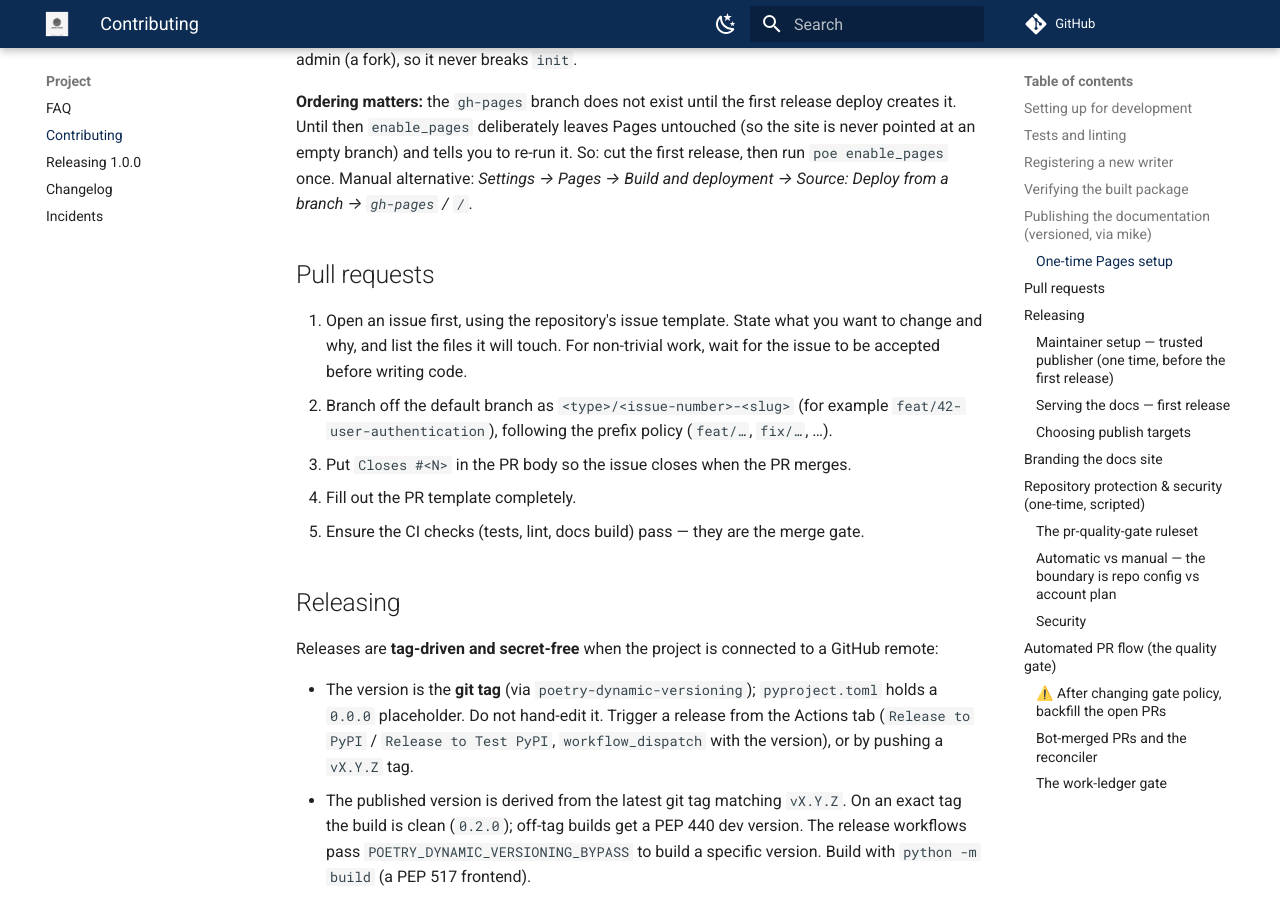
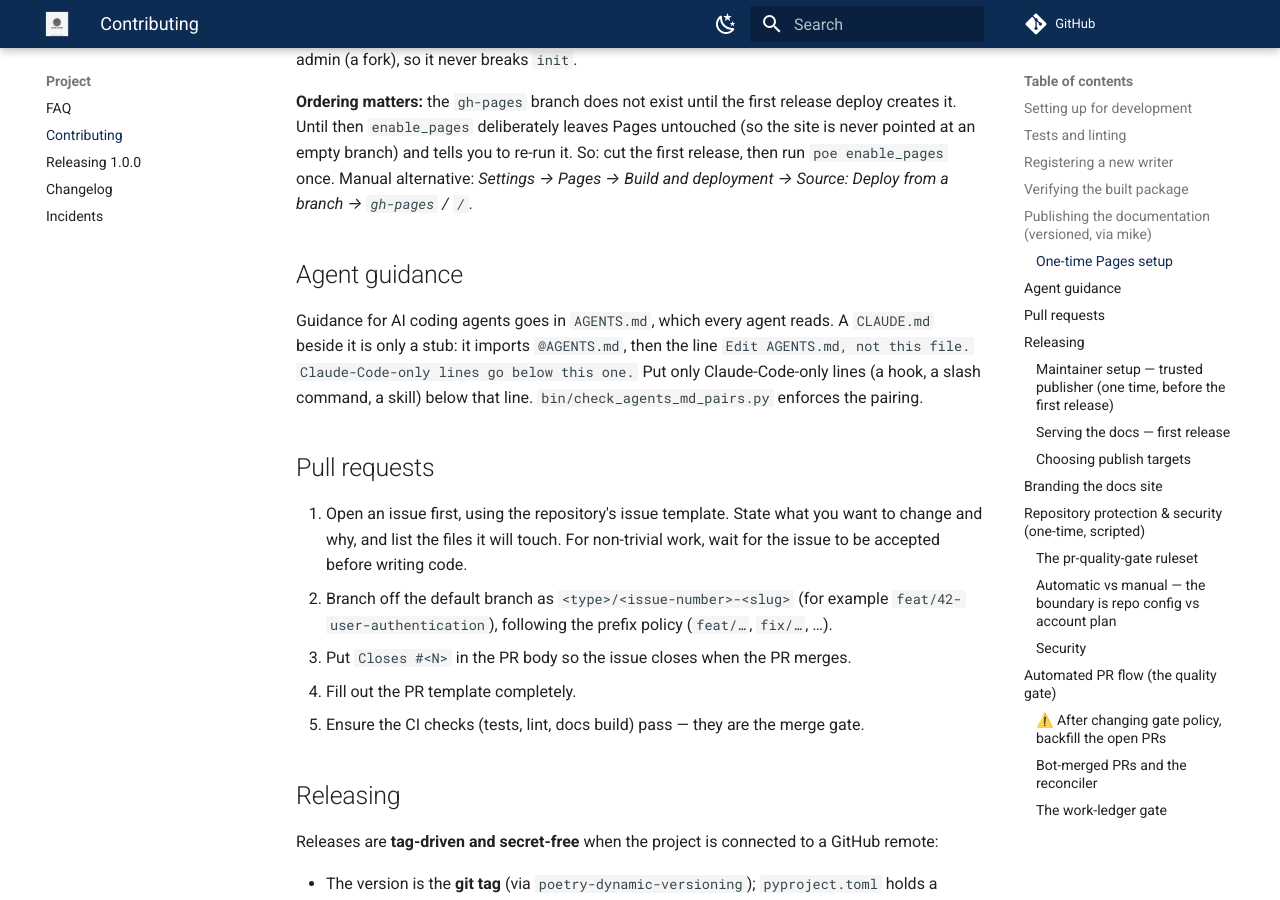
Before and after one commit to guilhermegor/layouts-cvm, an MkDocs documentation site: the page built from docs/contributing.md, in a window 1280 px wide and 900 px high, scrolled down 2499 px. Built offline with MkDocs 1.6.1 and Material for MkDocs 9.7.7, drawn with Linux system fonts in a browser that asks for light colours; comment, search, counter and statistics services are not loaded; the version menu is left out.

Commit message:
docs: document agent guidance in contributing, test CLI stub failure
Issue #78 asks docs/contributing.md to say guidance lives in
AGENTS.md with a CLAUDE.md stub. Also add a CLI-level test that
an invalid tracked stub exits 1 naming the file.

```diff
--- a/docs/contributing.md
+++ b/docs/contributing.md
@@ -103,6 +103,13 @@ creates it. Until then `enable_pages` deliberately leaves Pages untouched (so th
 pointed at an empty branch) and tells you to re-run it. So: cut the first release, then run
 `poe enable_pages` once. Manual alternative: *Settings → Pages → Build and deployment →
 Source: Deploy from a branch → `gh-pages` / `/`*.
+
+## Agent guidance
+
+Guidance for AI coding agents goes in `AGENTS.md`, which every agent reads. A `CLAUDE.md` beside
+it is only a stub: it imports `@AGENTS.md`, then the line `Edit AGENTS.md, not this file.
+Claude-Code-only lines go below this one.` Put only Claude-Code-only lines (a hook, a slash
+command, a skill) below that line. `bin/check_agents_md_pairs.py` enforces the pairing.
 
 ## Pull requests
 
```
Also changed, not shown: 1 other file.
